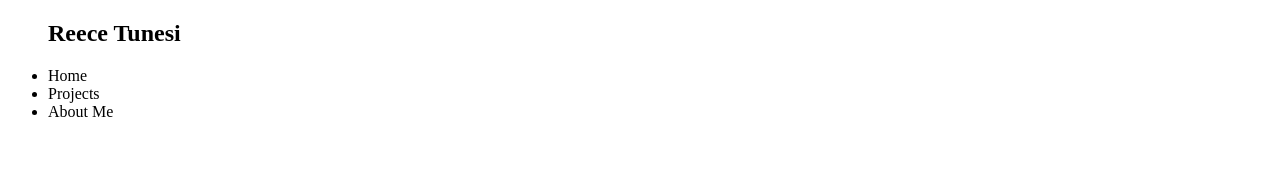
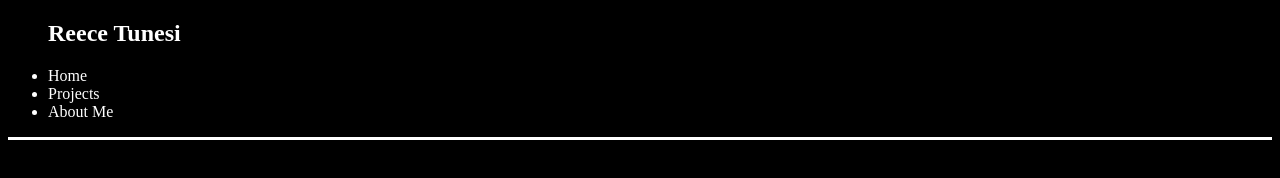
Before and after one commit to rtunesi/frontend-learning, a plain HTML site: page Portfolio Website/index.html in a window 1280 px wide. Drawn offline with Linux system fonts and the light colour scheme.

Commit message:
navigation-bar class amendments

```diff
--- a/Portfolio Website/style.css
+++ b/Portfolio Website/style.css
@@ -1,3 +1,13 @@
+body{
+    background-color: black;
+}
+
+.website-content{
+    background-color: black;
+    color: white;
+}
+
 .navigation-bar{
-
+    background-color: black;
+    border-bottom: 3px solid white;
 }
```
